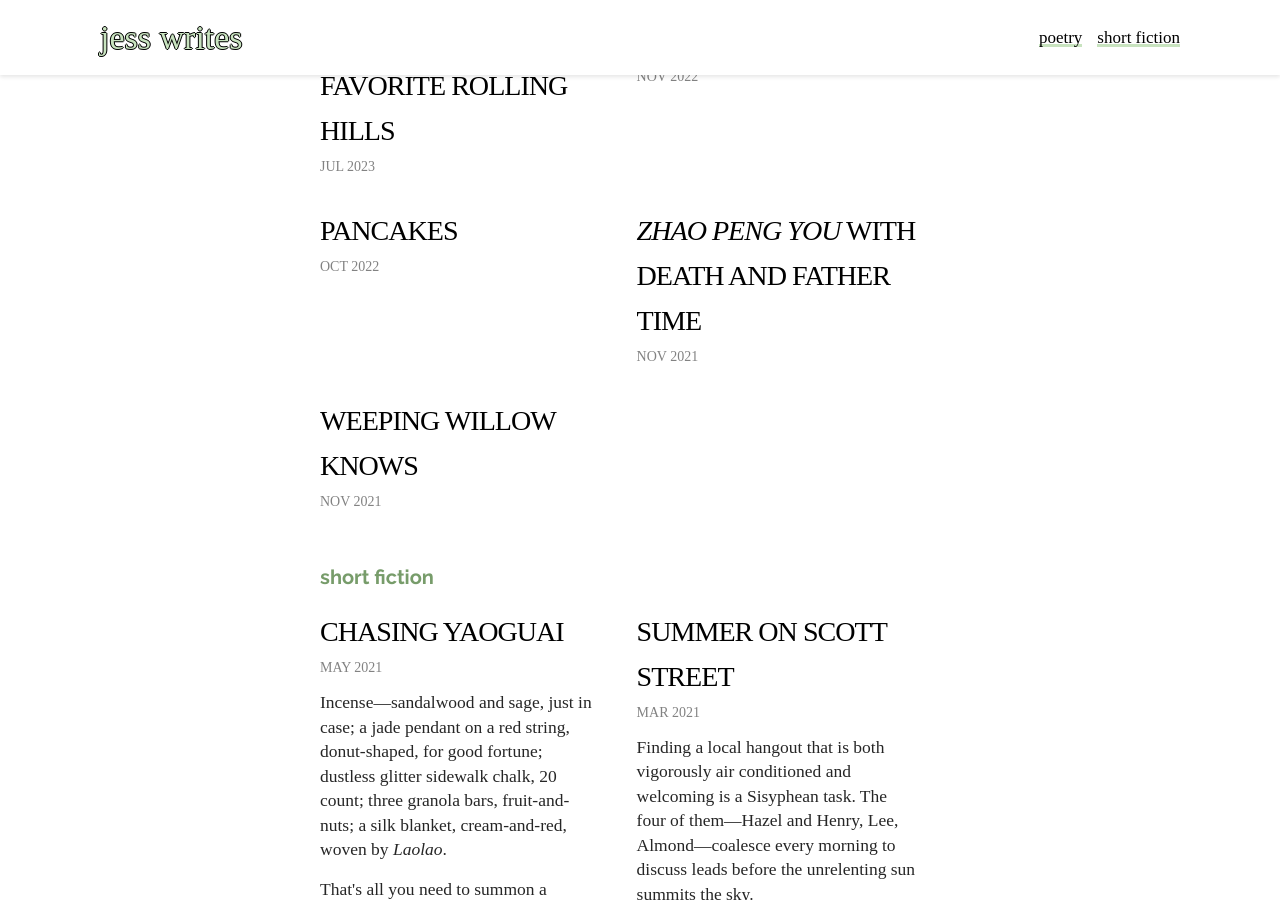
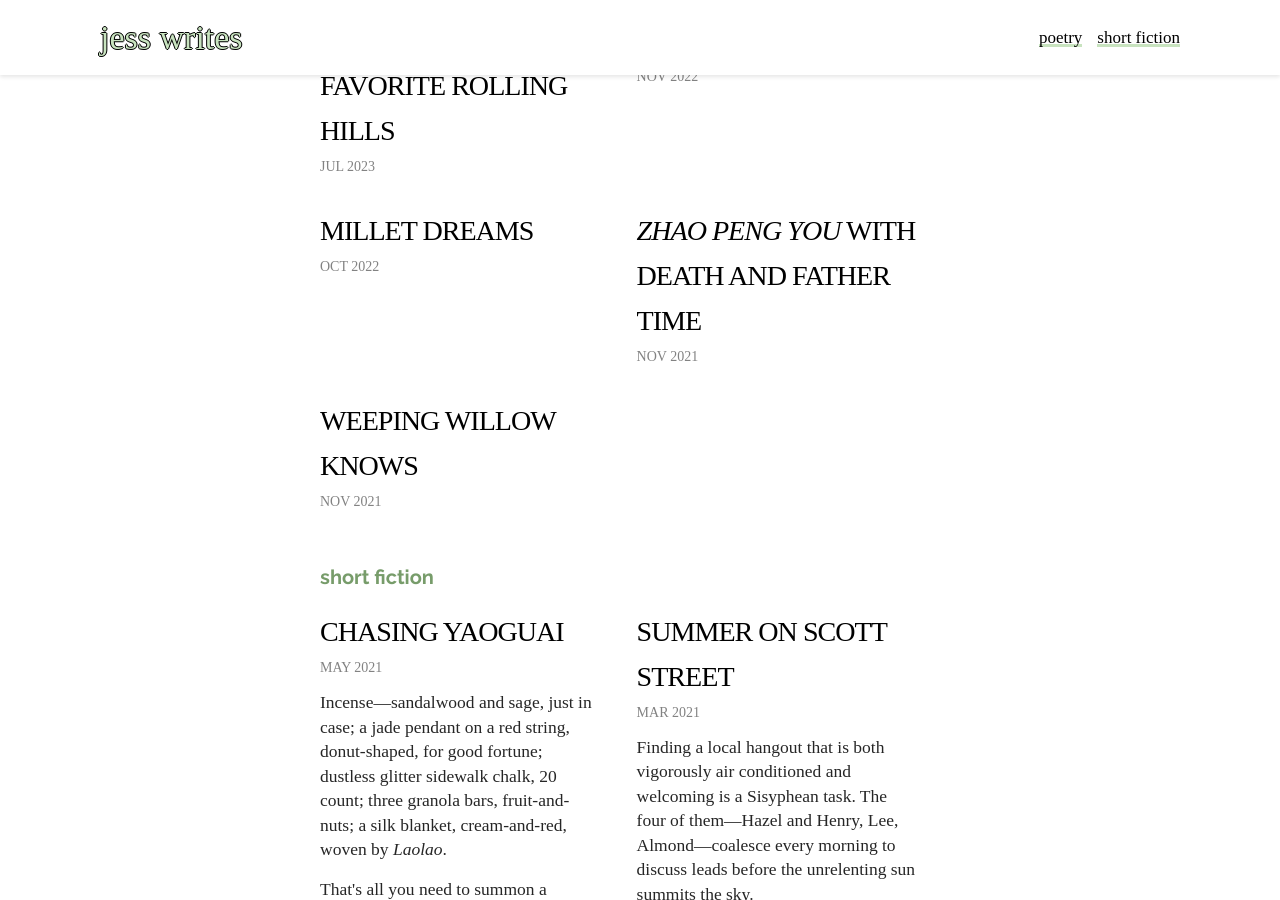
Before and after one commit to shenjessiej/bear-writing, a Jekyll site: the page built from index.markdown, in a window 1280 px wide and 900 px high, scrolled down 645 px. Built offline with Jekyll 4.4.1, drawn with Linux system fonts in a browser that asks for light colours; nearby versions of some CDN libraries; some web fonts are replaced.

Commit message:
fixed typo

```diff
--- a/_posts/2022-10-18-millet-dreams.markdown
+++ b/_posts/2022-10-18-millet-dreams.markdown
@@ -1,6 +1,6 @@
 ---
 layout: post
-title:  "pancakes"
+title:  "millet dreams"
 date:   2022-10-18 18:14:45 -0500
 categories: poetry
 comments: true
```
